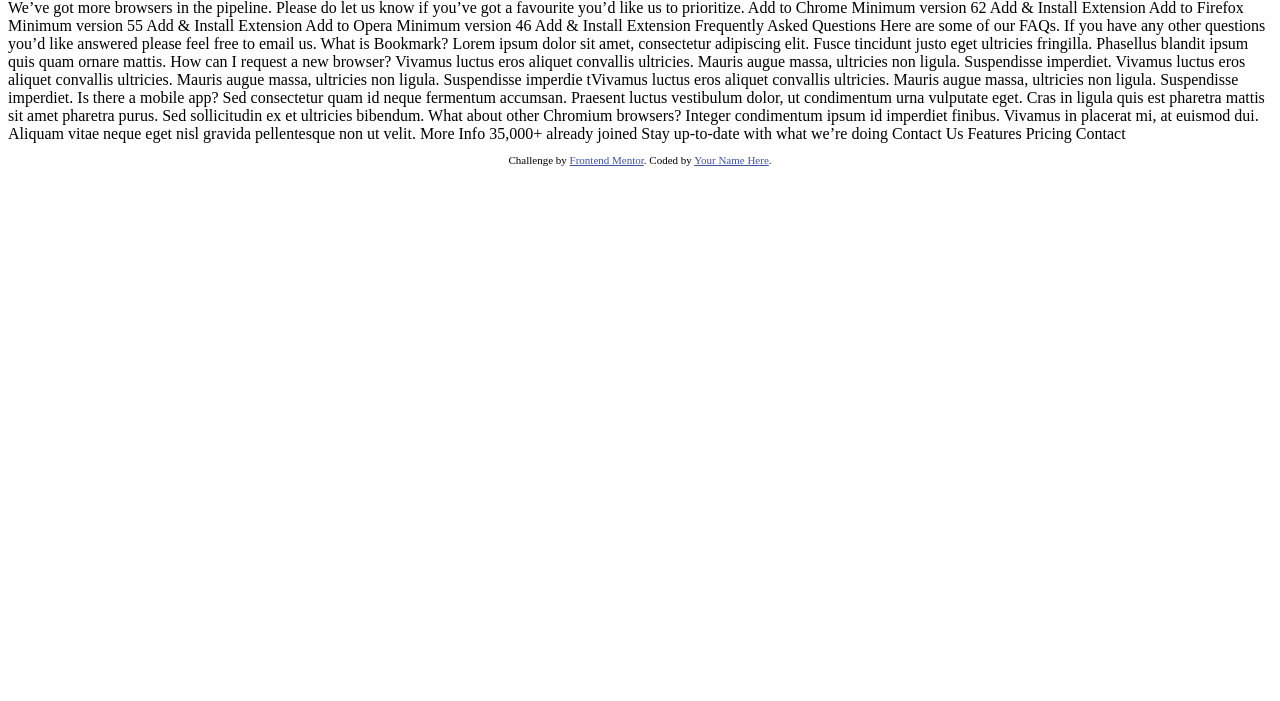
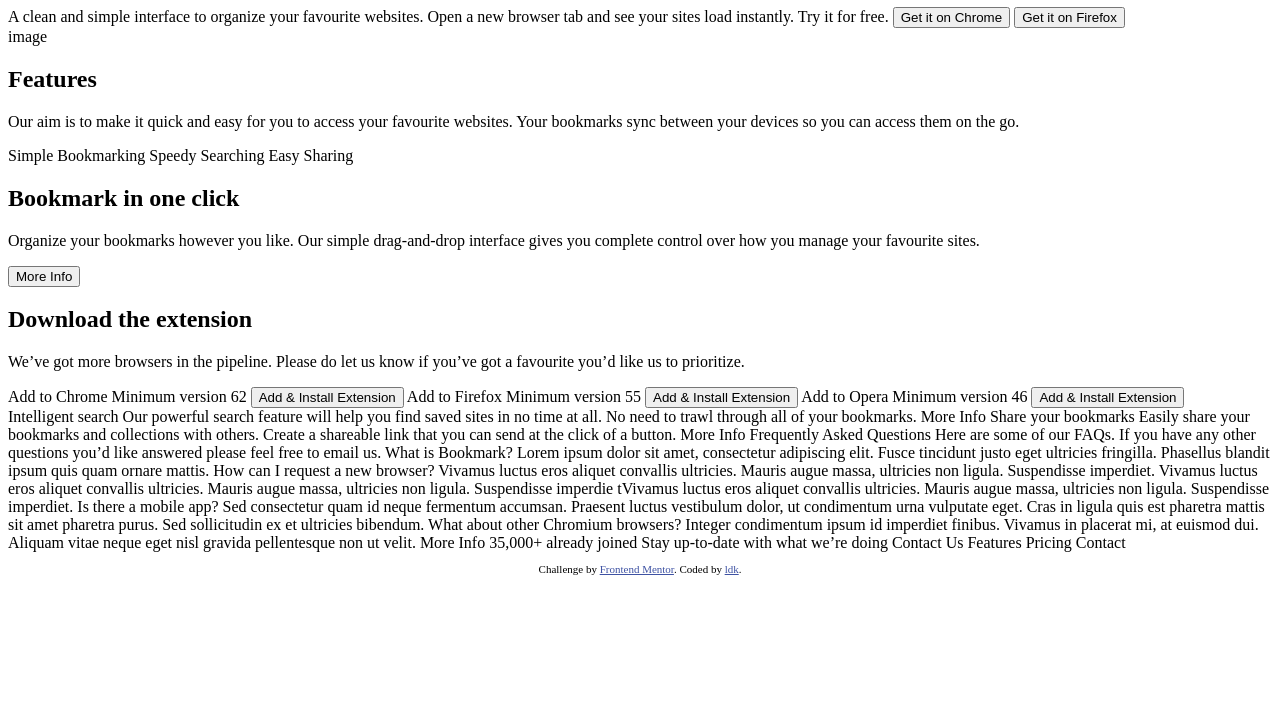
Before and after one commit to lidkaa/Bookmark-landing-page, a plain HTML site: page index.html in a window 1280 px wide. Shown: the part 99-800 px from the top of the page. Drawn offline with Linux system fonts and the light colour scheme.

Commit message:
second commit

```diff
--- /dev/null
+++ b/app.js
@@ -0,0 +1 @@
+console.log("im here")
--- a/index.html
+++ b/index.html
@@ -5,45 +5,90 @@
   <meta name="viewport" content="width=device-width, initial-scale=1.0"> <!-- displays site properly based on user's device -->
 
   <link rel="icon" type="image/png" sizes="32x32" href="./images/favicon-32x32.png">
+  <link rel="stylesheet" href="style.css">
 
   <title>Frontend Mentor | Bookmark landing page</title>
 
-  <!-- Feel free to remove these styles or customise in your own stylesheet 👍 -->
-  <style>
-    .attribution { font-size: 11px; text-align: center; }
-    .attribution a { color: hsl(228, 45%, 44%); }
-  </style>
+
+
 </head>
 <body>
 
+  <nav class="main-nav">
     Features
     Pricing
     Contact
     Login
+  </nav>
 
-  A Simple Bookmark Manager
-
+  <header class="container">
+    <h1>A Simple Bookmark Manager</h1>
     A clean and simple interface to organize your favourite websites. Open a new
     browser tab and see your sites load instantly. Try it for free.
+      <button>Get it on Chrome</button>
+    <button>Get it on Firefox</button>
+    <div class="container">
+      image
+    </div>
+  </header>
 
-  Get it on Chrome
-  Get it on Firefox
+  <main>
 
-  Features
-
-  Our aim is to make it quick and easy for you to access your favourite websites.
-  Your bookmarks sync between your devices so you can access them on the go.
-
+    <section class="sectionFeatures box">
+      <h2>Features</h2>
+      <p>Our aim is to make it quick and easy for you to access your favourite websites.
+         Your bookmarks sync between your devices so you can access them on the go.</p>
+      <nav class="features-navi">
         Simple Bookmarking
         Speedy Searching
         Easy Sharing
+      </nav>
+    </section>
 
-  Bookmark in one click
+    <section class="sectionBookmark box">
+      <h2>Bookmark in one click</h2>
+      <p>Organize your bookmarks however you like. Our simple drag-and-drop interface
+        gives you complete control over how you manage your favourite sites.</p>
+      <button>More Info</button>
+    </section>
 
-  Organize your bookmarks however you like. Our simple drag-and-drop interface
-  gives you complete control over how you manage your favourite sites.
+    <section class="sectionDownloadExtenstion box">
+      <h2>Download the extension</h2>
+      <p>We’ve got more browsers in the pipeline. Please do let us know if you’ve
+        got a favourite you’d like us to prioritize.</p>
 
-  More Info
+      Add to Chrome
+      Minimum version 62
+      <button class="buttonBlue">Add & Install Extension</button>
+
+      Add to Firefox
+      Minimum version 55
+      <button class="buttonBlue">Add & Install Extension</button>
+
+      Add to Opera
+      Minimum version 46
+      <button class="buttonBlue">Add & Install Extension</button>
+    </section>
+
+    <section class="sectionFAQ box">
+
+    </section>
+
+  </main>
+
+
+
+
+
+
+
+
+
+
+
+
+
+
 
   Intelligent search
 
@@ -59,22 +104,7 @@
 
   More Info
 
-  Download the extension
 
-  We’ve got more browsers in the pipeline. Please do let us know if you’ve
-  got a favourite you’d like us to prioritize.
-
-  Add to Chrome
-  Minimum version 62
-  Add & Install Extension
-
-  Add to Firefox
-  Minimum version 55
-  Add & Install Extension
-
-  Add to Opera
-  Minimum version 46
-  Add & Install Extension
 
   Frequently Asked Questions
 
@@ -127,8 +157,9 @@
   <footer>
     <p class="attribution">
       Challenge by <a href="https://www.frontendmentor.io?ref=challenge" target="_blank">Frontend Mentor</a>.
-      Coded by <a href="#">Your Name Here</a>.
+      Coded by <a href="#">ldk</a>.
     </p>
   </footer>
+  <script src="app.js"></script>
 </body>
 </html>
--- /dev/null
+++ b/style.css
@@ -0,0 +1,12 @@
+.attribution {
+    font-size: 11px;
+    text-align: center;
+}
+
+.attribution a {
+     color: hsl(228, 45%, 44%);
+}
+
+body {
+    background-color: white;
+}
```
Lines whose indentation alone changed are shown as unchanged.
